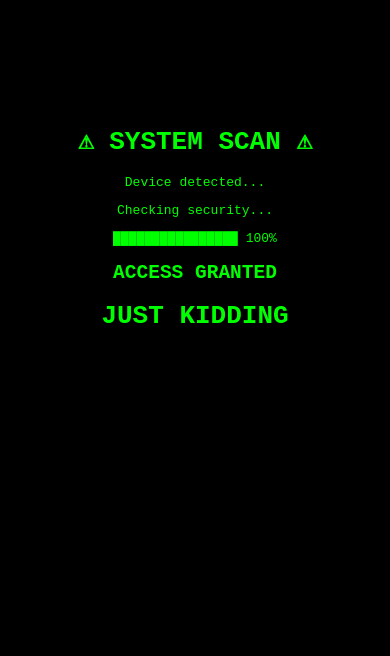
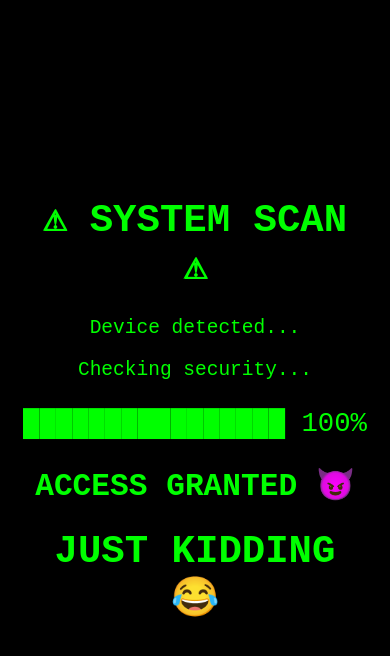
Before and after one commit to mostafa243w/my-prank-page, a plain HTML site: page index.html in a window 390 px wide. Drawn offline with Linux system fonts and the light colour scheme.

Commit message:
Enhance layout and styles in index.html
Updated body and heading styles for improved layout and responsiveness.

```diff
--- a/index.html
+++ b/index.html
@@ -1,17 +1,24 @@
 <!DOCTYPE html>
 <html>
 <head>
+<meta name="viewport" content="width=device-width, initial-scale=1.0">
 <title>System Scan</title>
 </head>
-<body style="background:black;color:#00ff00;text-align:center;font-family:monospace;padding-top:100px;">
 
-<h1>⚠ SYSTEM SCAN ⚠</h1>
+<body style="margin:0;background:black;color:#00ff00;text-align:center;font-family:monospace;padding:20vh 5vw 0;font-size:5vw;">
+
+<h1 style="font-size:10vw;">⚠ SYSTEM SCAN ⚠</h1>
+
 <p>Device detected...</p>
 <p>Checking security...</p>
-<p>████████████████ 100%</p>
 
-<h2>ACCESS GRANTED</h2>
+<p style="font-size:7vw;">████████████████ 100%</p>
 
-<h1>JUST KIDDING </h1><p</p>
+<h2 style="font-size:8vw;">ACCESS GRANTED 😈</h2>
+
+<h1 style="font-size:10vw;">JUST KIDDING 😂</h1>
+
+<p style="font-size:6vw;"></p>
+
 </body>
 </html>
```
